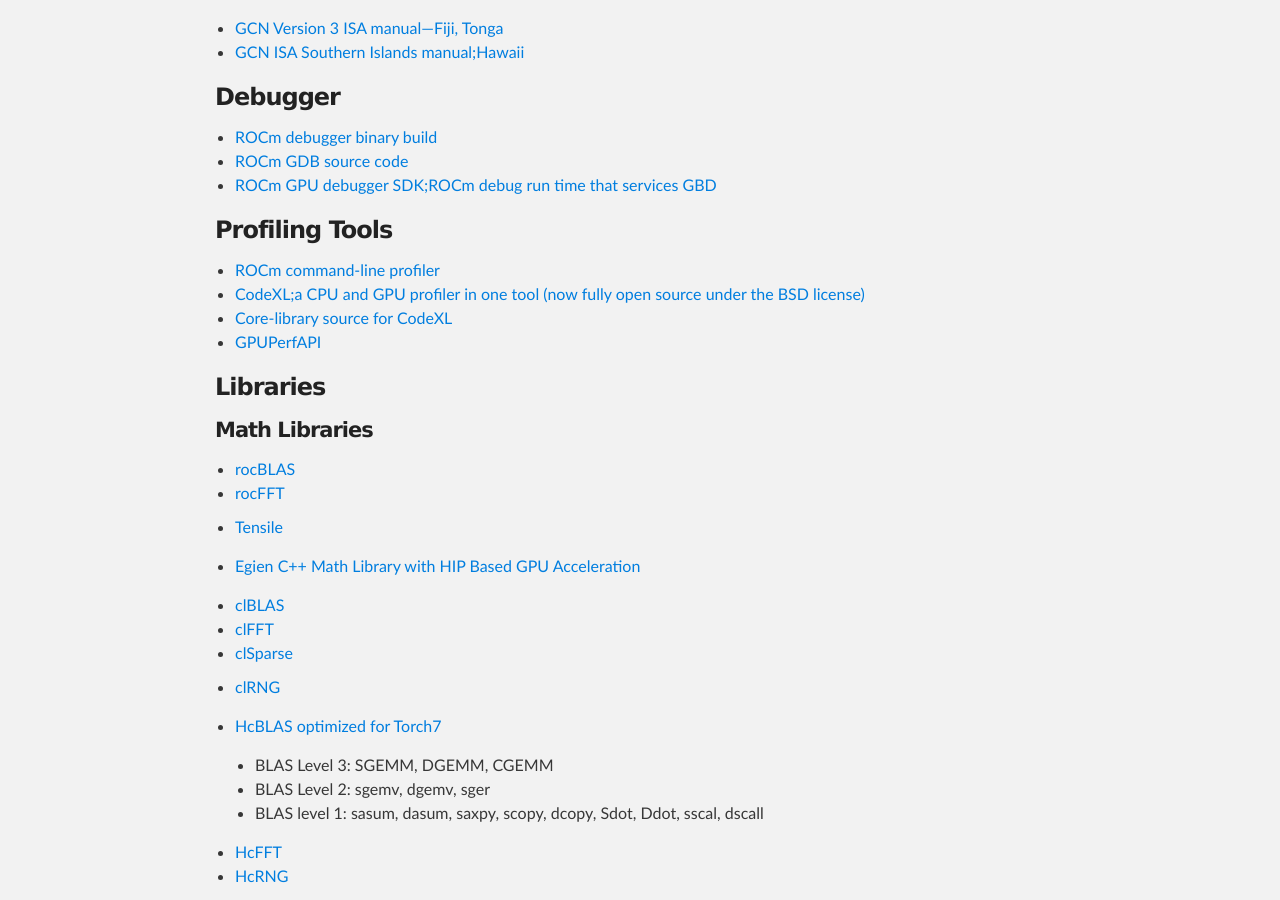
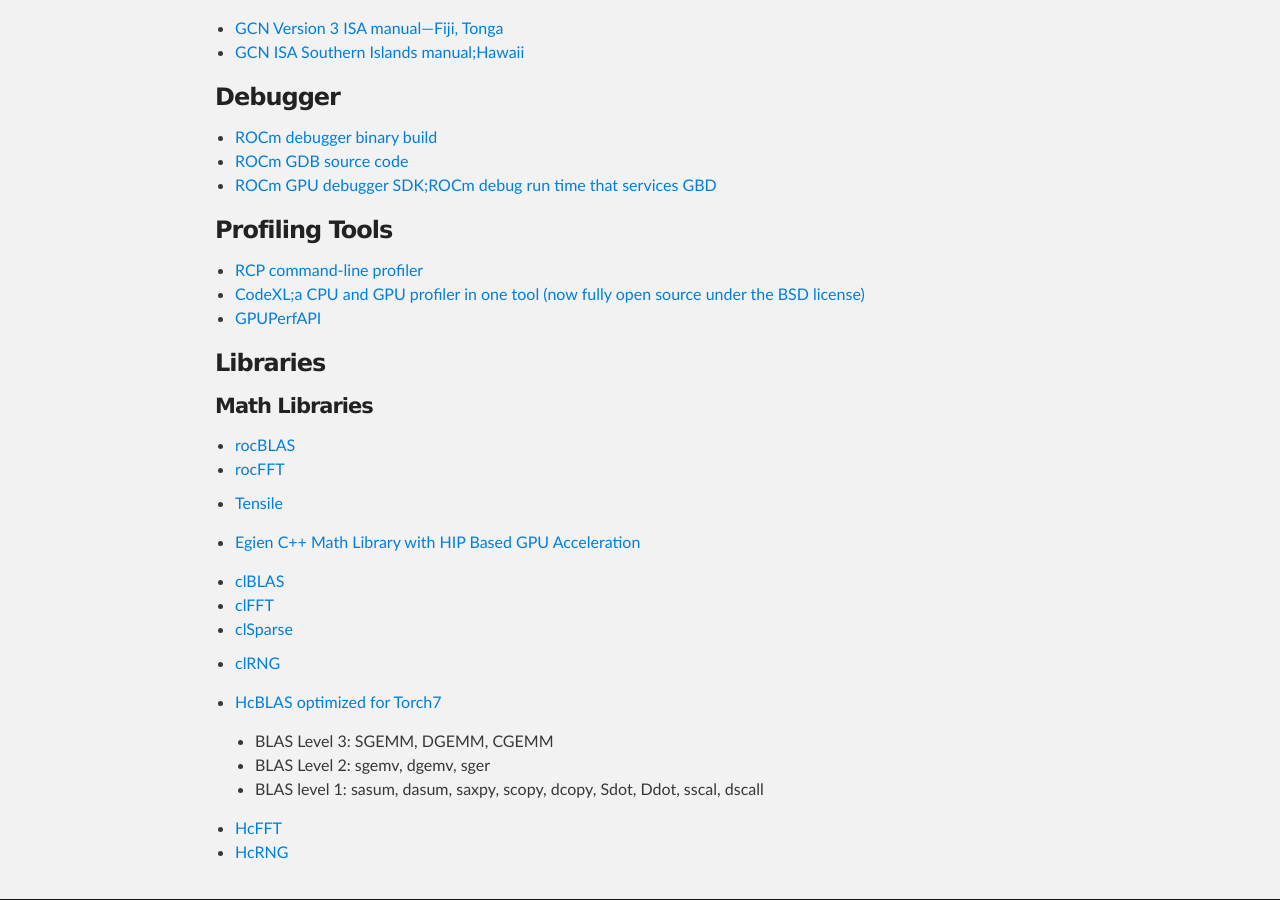
Before and after one commit to ROCm/ROCm.github.io, a Jekyll site: the page built from packages.md, in a window 1280 px wide and 900 px high, scrolled down 1331 px. Built offline with Jekyll 4.4.1, drawn with Linux system fonts in a browser that asks for light colours.

Commit message:
Update packages.md

```diff
--- a/packages.md
+++ b/packages.md
@@ -63,9 +63,8 @@
 ### Profiling Tools
 
 
-* [ROCm command-line profiler](https://github.com/RadeonOpenCompute/ROCm-Profiler)
+* [RCP command-line profiler](https://github.com/GPUOpen-Tools/RCP)
 * [CodeXL;a CPU and GPU profiler in one tool (now fully open source under the BSD license)](https://github.com/GPUOpen-Tools/CodeXL)
-* [Core-library source for CodeXL](https://github.com/GPUOpen-Tools/CxlCommon)
 * [GPUPerfAPI](https://github.com/GPUOpen-Tools/GPA)
 
 ### Libraries
```
